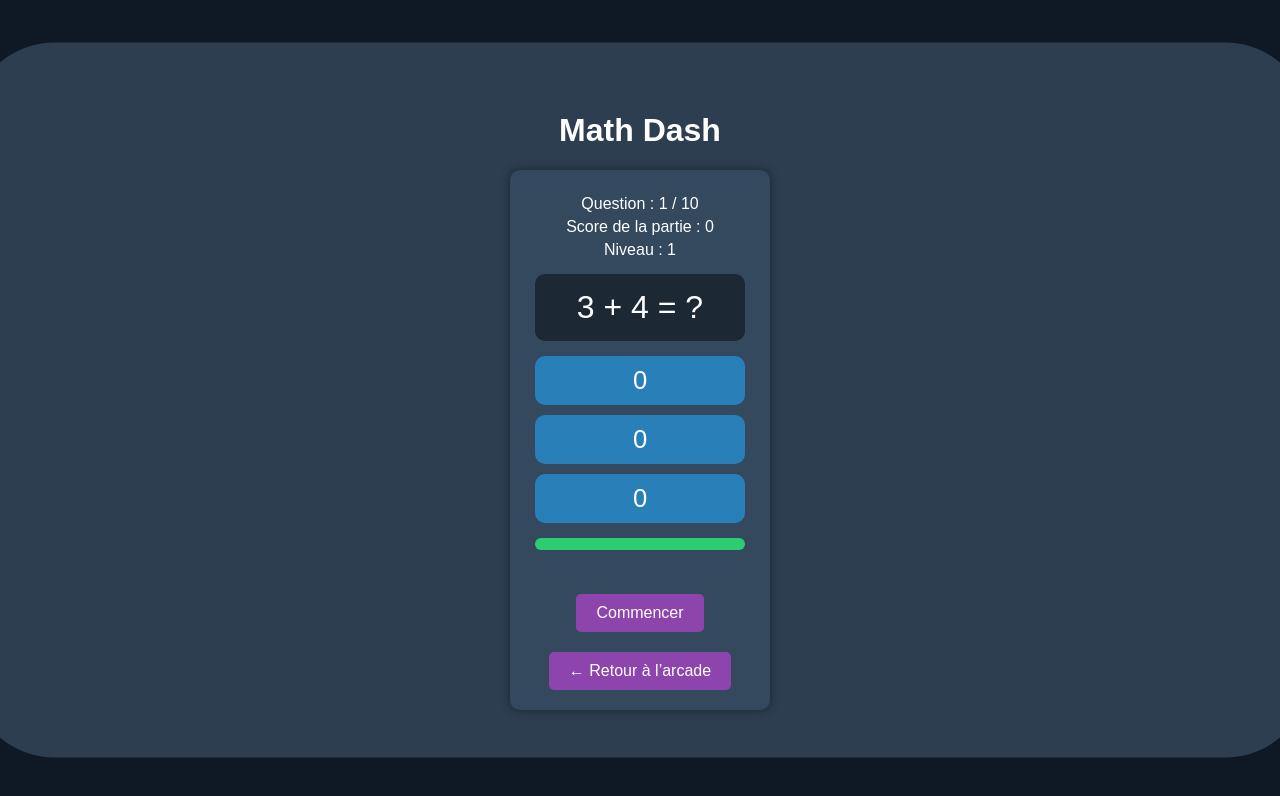
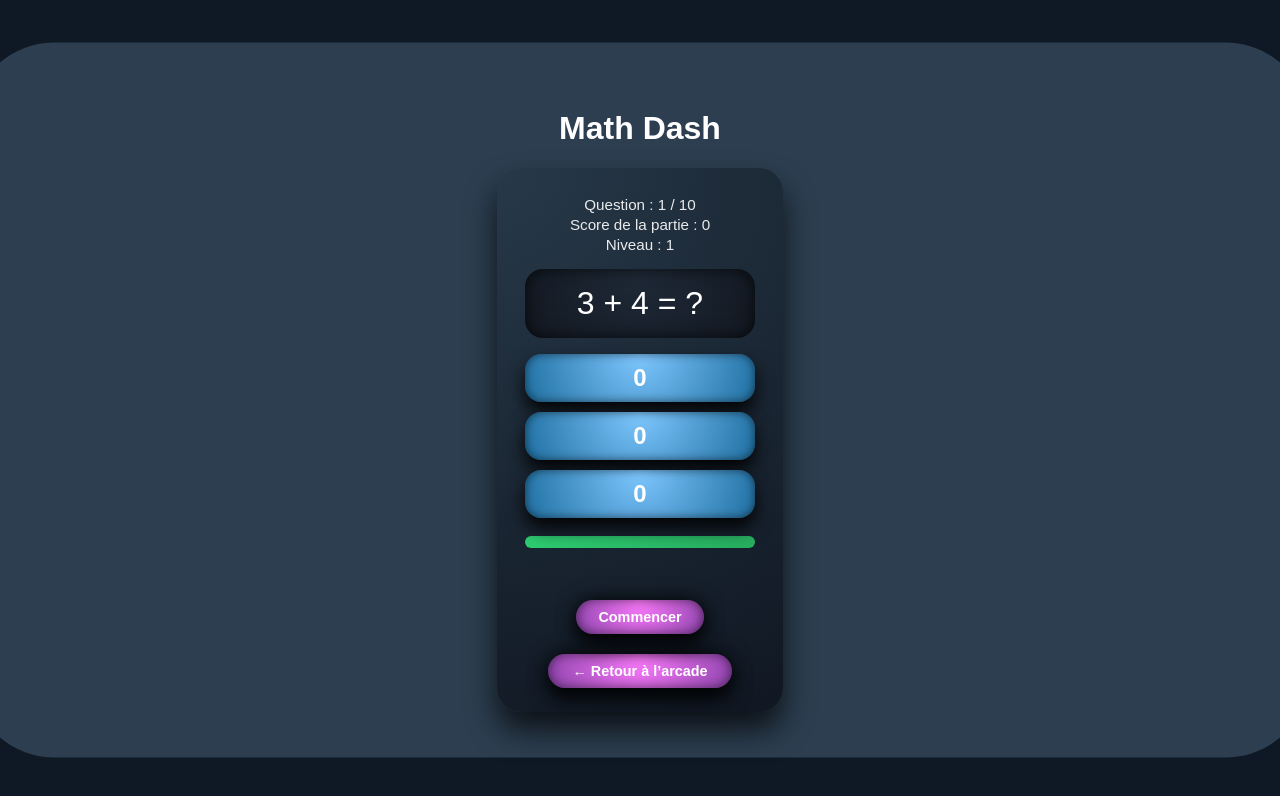
Before and after one commit to casstoipaslatete/projet-web, a website with bundled scripts: page games/mathDash/mathDash.html in a window 1280 px wide. Built offline with nearby package versions, Linux system fonts and the light colour scheme.

Commit message:
Started mathDash css rework

```diff
--- a/games/mathDash/mathDash.css
+++ b/games/mathDash/mathDash.css
@@ -1,73 +1,147 @@
+/* ===========================
+   Layout global du jeu
+   =========================== */
+
 body {
+  margin: 0;
+  padding: 0;
+  min-height: 100vh;
+
   display: flex;
   justify-content: center;
   align-items: center;
-    height: 100vh;
+
   background-color: #2c3e50;
   font-family: 'Arial', sans-serif;
-    color: white;
-    margin: 0;
+  color: #ecf0f1;
 }
 
 #game-container {
   text-align: center;
+  padding: 20px;
 }
 
-/* Boîte principale du jeu */
+/* ===========================
+   Carte principale du jeu
+   =========================== */
+
 #mathdash-root {
-    background-color: #34495e;
-    padding: 20px 25px;
-    border-radius: 10px;
-    box-shadow: 0 0 10px rgba(0, 0, 0, 0.4);
-    min-width: 260px;
+  margin: 0 auto;
+  min-width: 280px;
+  max-width: 480px;
+
+  padding: 24px 28px;
+  border-radius: 24px;
+
+  background: radial-gradient(circle at top left, #273949, #101722);
+
+  box-shadow:
+    0 18px 30px rgba(0, 0, 0, 0.7),
+    0 0 1px rgba(255, 255, 255, 0.05);
 }
 
-/* Info en haut (question, score, niveau) */
-#info-display p {
-    margin: 5px 0;
+/* Titre du jeu (si tu as un <h1> ou similaire dans le conteneur) */
+#mathdash-root h1 {
+  margin: 0 0 12px 0;
+  font-size: 2.4rem;
+  letter-spacing: 3px;
+
+  color: #ffffff;
+  text-shadow:
+    0 0 10px #d2eaff,
+    0 0 20px #8bb6d8,
+    0 0 35px #5a7fa2,
+    0 0 55px #45647f,
+    0 0 85px #324b61;
 }
 
-/* Question */
-#question-box {
-    background-color: #1c2833;
-    border-radius: 10px;
-    padding: 15px;
-    margin: 15px 0;
-    font-size: 2rem;
+/* Petite ligne d’info en haut (score, niveau, etc.) */
+#info-display {
+  margin-top: 4px;
+  margin-bottom: 10px;
+  font-size: 0.95rem;
+  opacity: 0.9;
 }
 
-/* Choix de réponses */
+#info-display p {
+  margin: 3px 0;
+}
+
+/* ===========================
+   Question
+   =========================== */
+
+#question-box {
+  background: radial-gradient(circle at top, #1f2a38, #121821);
+  border-radius: 18px;
+  padding: 16px 14px;
+  margin: 16px 0;
+  font-size: 2rem;
+
+  box-shadow:
+    inset 0 0 16px rgba(0, 0, 0, 0.7),
+    0 0 1px rgba(255, 255, 255, 0.05);
+}
+
+/* ===========================
+   Choix de réponses
+   =========================== */
+
 #choices {
   display: flex;
   flex-direction: column;
   gap: 10px;
-    margin: 10px 0 15px;
+  margin: 10px 0 18px;
 }
 
+/* Boutons de choix : style néon comme les autres boutons */
 .choice-btn {
-    padding: 10px;
-    font-size: 1.6rem;
-    border-radius: 10px;
+  width: 100%;
+  padding: 10px 14px;
+
+  font-size: 1.5rem;
+  font-weight: 600;
+
+  border-radius: 16px;
   border: none;
   cursor: pointer;
-    background-color: #2980b9;
-    color: white;
-    transition: background-color 0.15s, transform 0.1s;
+
+  color: #ffffff;
+  text-align: center;
+
+  background: radial-gradient(circle at top, #7ec7ff, #1f6fa1);
+
+  box-shadow:
+    inset 0 0 10px rgba(0, 0, 0, 0.55),
+    0 10px 18px rgba(0, 0, 0, 0.9);
+
+  transition:
+    transform 0.12s ease,
+    box-shadow 0.12s ease,
+    filter 0.12s ease;
 }
 
 .choice-btn:hover {
   transform: translateY(-2px);
+  box-shadow:
+    0 14px 22px rgba(0, 0, 0, 0.95),
+    0 0 18px rgba(255, 255, 255, 0.12);
+  filter: brightness(1.05);
 }
 
+/* États correct / incorrect (gardent le même style néon) */
 .choice-btn.correct {
-    background-color: #27ae60;
+  background: radial-gradient(circle at top, #48e68f, #1b7a46);
 }
 
 .choice-btn.wrong {
-    background-color: #c0392b;
+  background: radial-gradient(circle at top, #ff7b6b, #c0392b);
 }
 
-/* Timer */
+/* ===========================
+   Timer & feedback
+   =========================== */
+
 #timer-bar-container {
   width: 100%;
   height: 12px;
@@ -75,19 +149,23 @@ body {
   border-radius: 999px;
   overflow: hidden;
   margin-bottom: 10px;
+
+  box-shadow:
+    inset 0 0 8px rgba(0, 0, 0, 0.7),
+    0 0 1px rgba(255, 255, 255, 0.05);
 }
 
 #md-timer-bar {
   height: 100%;
   width: 100%;
-    background-color: #2ecc71;
+  background: linear-gradient(90deg, #2ecc71, #27ae60);
   transition: width 0.1s linear, background-color 0.2s;
 }
 
-/* Feedback sous le timer */
 #md-feedback {
   min-height: 24px;
   margin-bottom: 10px;
+  font-size: 0.95rem;
 }
 
 #md-feedback.good {
@@ -98,27 +176,118 @@ body {
   color: #f1c40f;
 }
 
-/* Résumé */
+/* ===========================
+   Résumé / fin de partie
+   =========================== */
+
 #md-summary {
   margin-top: 15px;
   padding-top: 10px;
   border-top: 1px solid rgba(255, 255, 255, 0.2);
+  font-size: 0.95rem;
 }
 
-/* Boutons génériques */
-button {
-    padding: 10px 20px;
-    font-size: 1em;
+/* ===========================
+   Boutons génériques (Rejouer, Quitter, etc.)
+   =========================== */
+
+#mathdash-root button:not(.choice-btn) {
+  margin-top: 8px;
+  padding: 9px 22px;
+
+  font-size: 0.9rem;
+  font-weight: 600;
+
+  border-radius: 999px;
+  border: none;
   cursor: pointer;
-    border: none;
-    border-radius: 5px;
-    background-color: #8e44ad;
-    color: white;
+
+  color: #ffffff;
+  text-align: center;
+
+  background: radial-gradient(circle at top, #ff7bff, #8e44ad);
+
+  box-shadow:
+    inset 0 0 12px rgba(0, 0, 0, 0.55),
+    0 12px 20px rgba(0, 0, 0, 0.8),
+    0 0 20px rgba(0, 0, 0, 0.8);
+
+  transition:
+    transform 0.12s ease,
+    box-shadow 0.12s ease,
+    filter 0.12s ease;
 }
 
-button:hover {
-    filter: brightness(1.1);
+#mathdash-root button:not(.choice-btn):hover {
+  transform: translateY(-2px);
+  box-shadow:
+    0 16px 26px rgba(0, 0, 0, 0.9),
+    0 0 26px rgba(255, 255, 255, 0.15);
+  filter: brightness(1.05);
 }
+
+#mathdash-root button:not(.choice-btn):active {
+  transform: translateY(0);
+  box-shadow:
+    0 8px 14px rgba(0, 0, 0, 0.9),
+    0 0 16px rgba(0, 0, 0, 0.9);
+  filter: brightness(0.97);
+}
+
+/* ===========================================
+   Bouton "Retour à l’arcade" — Rouge arcade
+   =========================================== */
+
+#btn-back {
+  display: block;
+  width: 230px;
+  max-width: 80%;
+  margin: 12px auto 0;
+  padding: 9px 22px;
+
+  border-radius: 999px;
+  border: none;
+  cursor: pointer;
+
+  font-size: 0.95rem;
+  font-weight: 600;
+  color: #ffffff;
+  text-align: center;
+
+  /* Dégradé rouge comme les autres boutons */
+  background: radial-gradient(circle at top, #ff7b6b, #e74c3c);
+
+  /* Ombre interne + glow externe */
+  box-shadow:
+    inset 0 0 12px rgba(0, 0, 0, 0.55),
+    0 12px 20px rgba(0, 0, 0, 0.8),
+    0 0 20px rgba(0, 0, 0, 0.8);
+
+  transition:
+    transform 0.12s ease,
+    box-shadow 0.12s ease,
+    filter 0.12s ease;
+}
+
+#btn-back:hover {
+  transform: translateY(-2px);
+  box-shadow:
+    0 16px 26px rgba(0, 0, 0, 0.9),
+    0 0 26px rgba(255, 255, 255, 0.15);
+  filter: brightness(1.05);
+}
+
+#btn-back:active {
+  transform: translateY(0);
+  box-shadow:
+    0 8px 14px rgba(0, 0, 0, 0.9),
+    0 0 16px rgba(0, 0, 0, 0.9);
+  filter: brightness(0.95);
+}
+
+/* ===========================
+   Utilitaires
+   =========================== */
 
 .hidden {
   display: none;
--- a/games/mathDash/mathDash.html
+++ b/games/mathDash/mathDash.html
@@ -41,7 +41,7 @@
       </div>
 
       <div style="margin-top: 20px;">
-        <button id="btn-back-menu">← Retour à l’arcade</button>
+        <button id="btn-back">← Retour à l’arcade</button>
       </div>
 
       <div id="md-summary" class="hidden">
```
Lines whose indentation alone changed are shown as unchanged.
